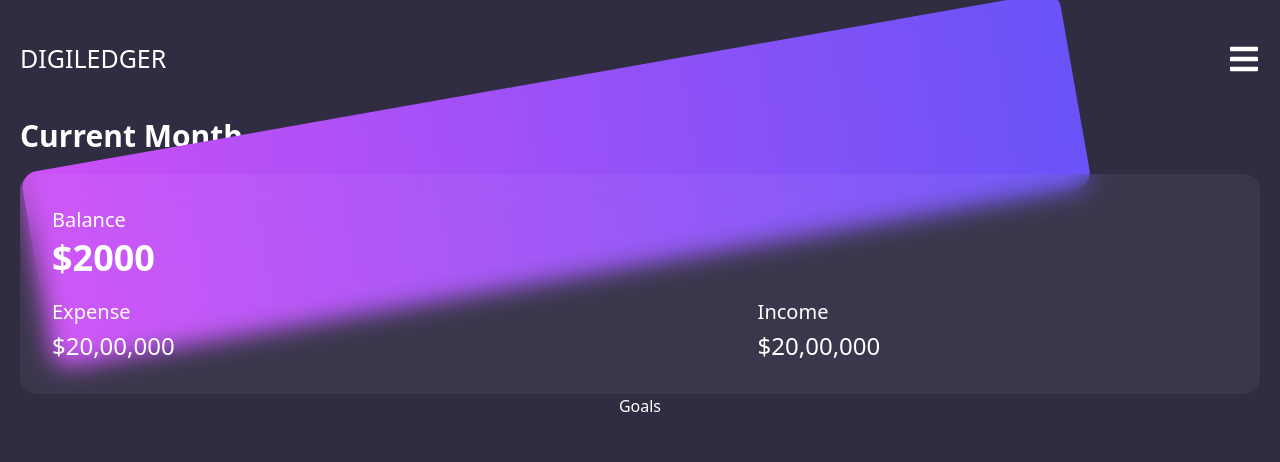
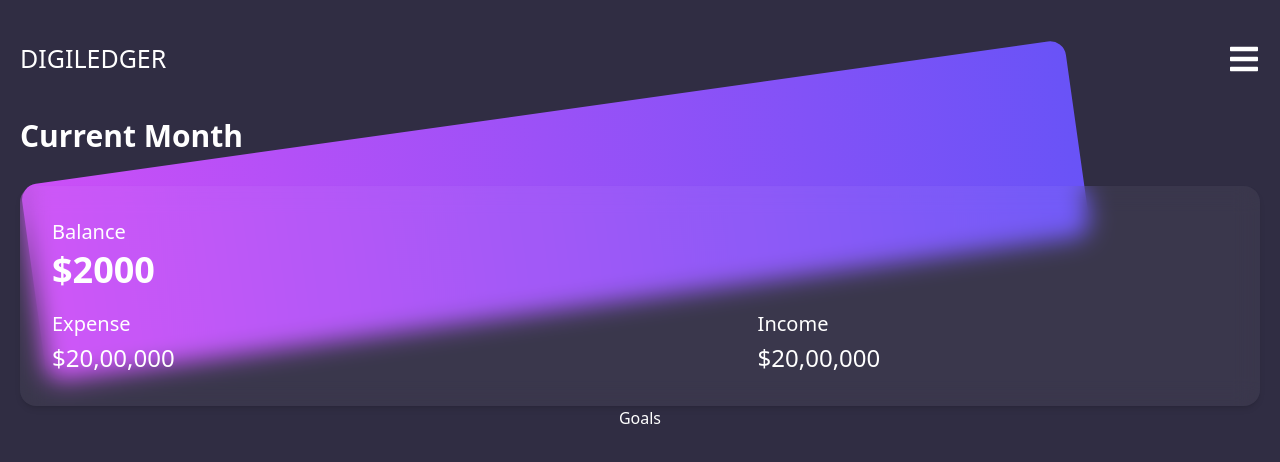
Before and after one commit to AnshumanMahato/Digiledger-Frontend, a React (Create React App) app: page / in a window 1280 px wide. Shown: the top 462 px of the page. Built offline with nearby package versions, Linux system fonts and the light colour scheme.

Commit message:
balance card done

```diff
--- a/src/components/BalanceCard.jsx
+++ b/src/components/BalanceCard.jsx
@@ -1,14 +1,16 @@
 function BalanceCard() {
   return (
     <>
-      <h2 className=" text-3xl font-bold mb-5 w-full">Current Month</h2>
+      <h2 className=" text-3xl relative z-10 font-bold mb-8 w-full">
+        Current Month
+      </h2>
       <div
         className="container relative h-min
       before:content-[''] before:absolute before:bg-gradient-to-r before:from-primary before:to-secondary
       before:top-0 before:left-0 before:h-[90%] before:w-[85%] before:rounded-2xl
-      before:transform before:origin-top-left before:-rotate-[10deg]"
+      before:transform before:origin-top-left before:-rotate-[8deg]"
       >
-        <div className="w-full p-8 bg-white/5 relative rounded-2xl backdrop-blur-md shadow-inner-lg shadow-white">
+        <div className="w-full p-8 bg-white/5 relative rounded-2xl backdrop-blur-md shadow-md">
           <div className="flex flex-col mb-5">
             <span className="text-xl mb-1">Balance</span>
             <span className=" text-4xl font-bold">$2000</span>
```
